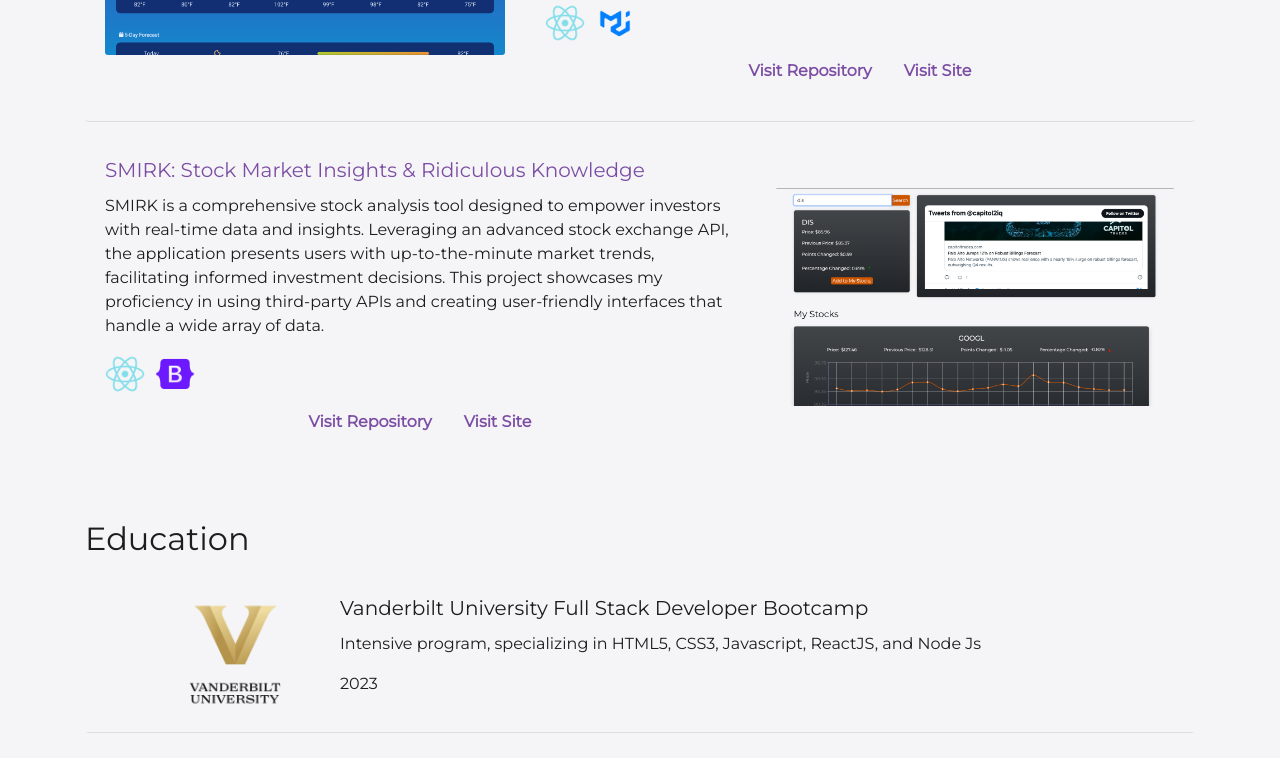
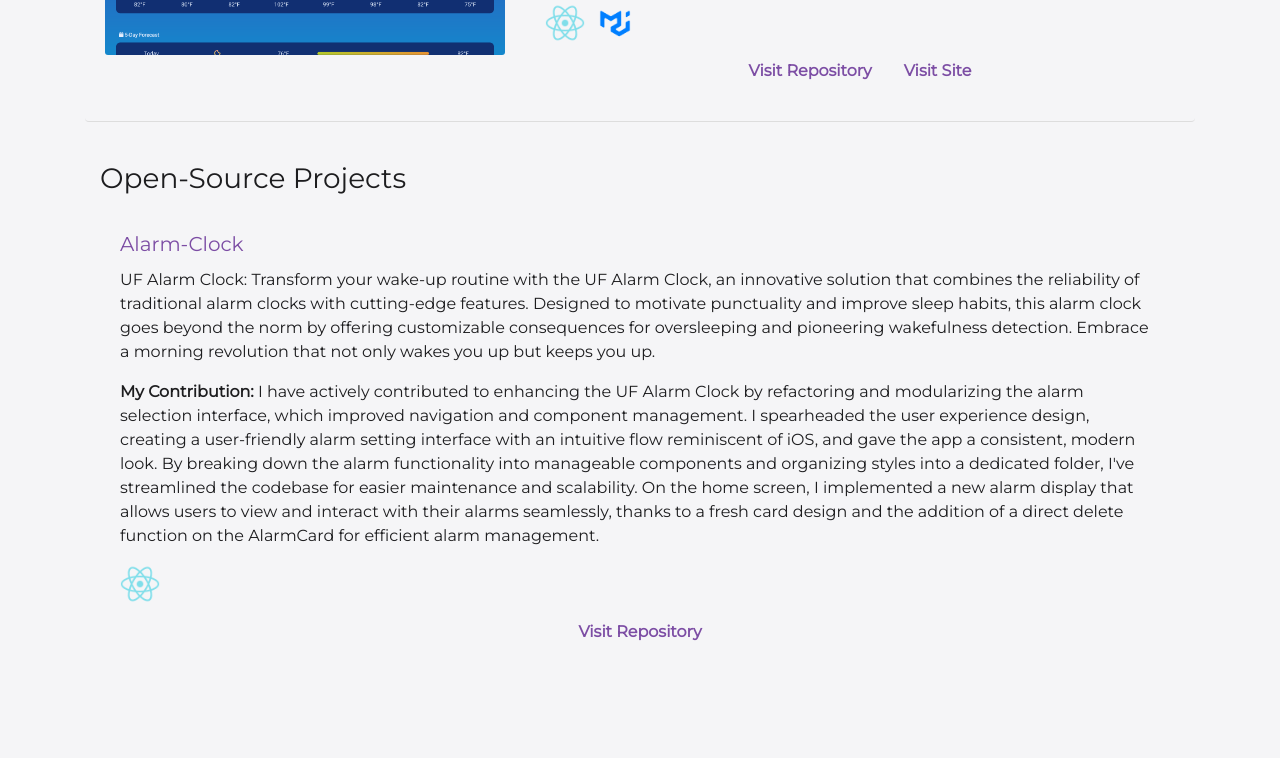
Before and after one commit to TurboTeam335/dm-portfolio, a React (Create React App) app: page / in a window 1280 px wide. Shown: the part 2580-3338 px from the top of the page. Built offline with nearby package versions, Linux system fonts and the light colour scheme.

Commit message:
open-source

```diff
--- /dev/null
+++ b/src/pages/Projects/OpenSource.js
@@ -0,0 +1,52 @@
+import React from 'react';
+import { Card, Button, Container } from 'react-bootstrap';
+import './Projects.css';
+import react from '../Skills/img/react.png';
+
+const openSourceData = [
+  {
+    title: "Alarm-Clock",
+    description: "UF Alarm Clock: Transform your wake-up routine with the UF Alarm Clock, an innovative solution that combines the reliability of traditional alarm clocks with cutting-edge features. Designed to motivate punctuality and improve sleep habits, this alarm clock goes beyond the norm by offering customizable consequences for oversleeping and pioneering wakefulness detection. Embrace a morning revolution that not only wakes you up but keeps you up.",
+    contribution: "I have actively contributed to enhancing the UF Alarm Clock by refactoring and modularizing the alarm selection interface, which improved navigation and component management. I spearheaded the user experience design, creating a user-friendly alarm setting interface with an intuitive flow reminiscent of iOS, and gave the app a consistent, modern look. By breaking down the alarm functionality into manageable components and organizing styles into a dedicated folder, I've streamlined the codebase for easier maintenance and scalability. On the home screen, I implemented a new alarm display that allows users to view and interact with their alarms seamlessly, thanks to a fresh card design and the addition of a direct delete function on the AlarmCard for efficient alarm management.",
+    technologies: [react],
+    link: "https://github.com/ufosc/Alarm-Clock",
+  },
+
+];
+
+function OpenSource() {
+  return (
+    <Container className='py-4'>
+      <h3>Open-Source Projects</h3>
+      {openSourceData.map((project, index) => (
+        <Card className='my-3' key={index}>
+          <Card.Body>
+            <Card.Title>{project.title}</Card.Title>
+            <Card.Text>{project.description}</Card.Text>
+            <Card.Text><strong>My Contribution:</strong> {project.contribution}</Card.Text>
+
+            {/* Technology Icons */}
+            <div className='project-technologies'>
+              {project.technologies &&
+                project.technologies.map((tech, idx) => (
+                  // Assuming you have the technology icons/images similar to your project data
+                  // You may need to adjust this part to render icons as you have in your ProjectData
+                  <img key={idx} src={tech} alt='Technology' className='tech-icon' />
+                ))}
+            </div>
+
+            <div className='project-links'>
+              {project.link && (
+                <Button className='btn-proj mx-1' href={project.link} target='_blank'>
+                  Visit Repository
+                </Button>
+              )}
+            </div>
+          </Card.Body>
+        </Card>
+      ))}
+    </Container>
+  );
+}
+
+export default OpenSource;
--- a/src/pages/Projects/ProjectData.js
+++ b/src/pages/Projects/ProjectData.js
@@ -51,14 +51,14 @@
     // link: "https://github.com/EFP18/AppointMe",
   //   deployedLink: "https://appointme-deploy-73ae09842608.herokuapp.com/"
   // },
-  {
-    title: "SMIRK: Stock Market Insights & Ridiculous Knowledge",
-    image: smirk,
-    description: "SMIRK is a comprehensive stock analysis tool designed to empower investors with real-time data and insights. Leveraging an advanced stock exchange API, the application presents users with up-to-the-minute market trends, facilitating informed investment decisions. This project showcases my proficiency in using third-party APIs and creating user-friendly interfaces that handle a wide array of data.",
-    link: "https://github.com/TurboTeam335/smirk",
-    deployedLink: "https://turboteam335.github.io/smirk/",
-    technologies: [react, Bootstrap],
-  },
+  // {
+  //   title: "SMIRK: Stock Market Insights & Ridiculous Knowledge",
+  //   image: smirk,
+  //   description: "SMIRK is a comprehensive stock analysis tool designed to empower investors with real-time data and insights. Leveraging an advanced stock exchange API, the application presents users with up-to-the-minute market trends, facilitating informed investment decisions. This project showcases my proficiency in using third-party APIs and creating user-friendly interfaces that handle a wide array of data.",
+  //   link: "https://github.com/TurboTeam335/smirk",
+  //   deployedLink: "https://turboteam335.github.io/smirk/",
+  //   technologies: [react, Bootstrap],
+  // },
   // {
   //   title: "BookEnds",
   //   image: bookends,
--- a/src/pages/Projects/Projects.js
+++ b/src/pages/Projects/Projects.js
@@ -1,6 +1,7 @@
 import React from 'react';
 import { Card, Button, Container } from 'react-bootstrap';
 import projectData from './ProjectData';
+import OpenSource from './OpenSource';
 import './Projects.css';
 
 function Projects() {
@@ -41,6 +42,7 @@
           </div>
         </Card>
       ))}
+      <OpenSource />
     </Container>
   );
 }
```
